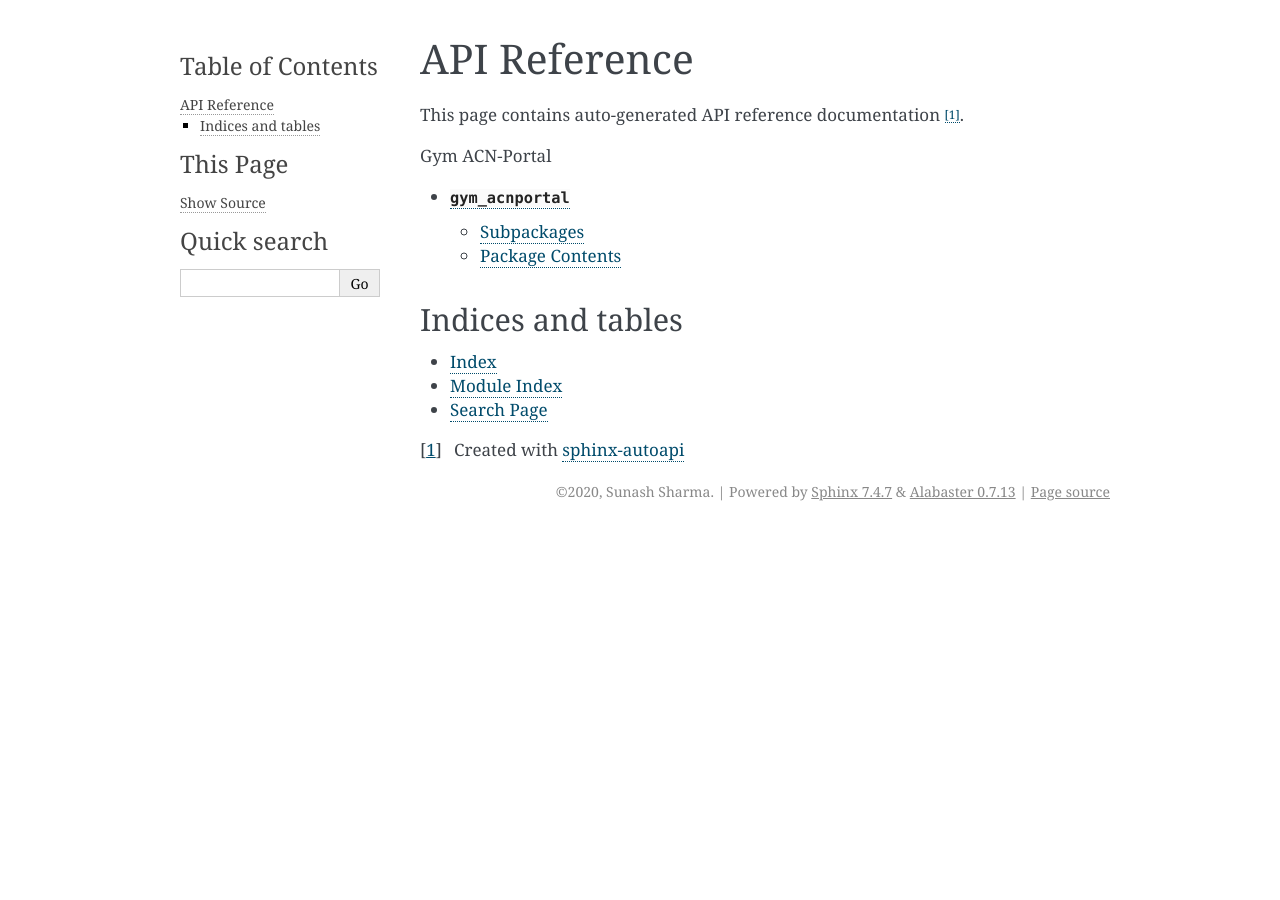
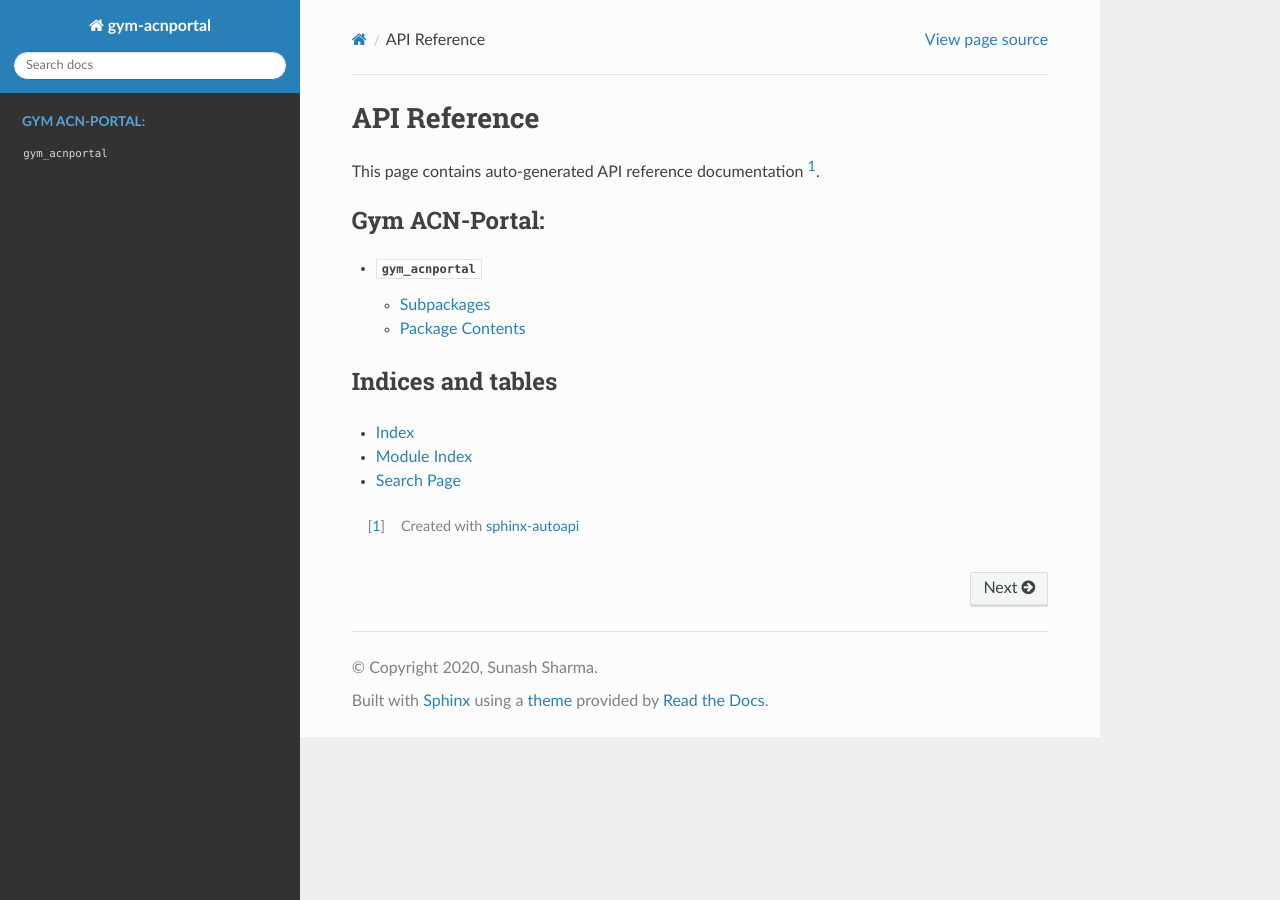
Before and after one commit to caltech-netlab/gym-acnportal, a Sphinx documentation site: the page built from docs/index.rst, in a window 1280 px wide. Built offline with Sphinx 7.4.7 and the Read the Docs theme 2.0.0, drawn with Linux system fonts in a browser that asks for light colours; pages that are not in the unit, such as notebooks, are missing from menus.

Commit message:
Change docs theme to match acnportal.

```diff
--- a/docs/conf.py
+++ b/docs/conf.py
@@ -34,6 +34,9 @@ extensions = [
     'sphinx.ext.autodoc'
 ]
 
+# The master toctree document.
+master_doc = 'index'
+
 # Add any paths that contain templates here, relative to this directory.
 templates_path = ['_templates']
 
@@ -48,7 +51,7 @@ exclude_patterns = ['_build', 'Thumbs.db', '.DS_Store']
 # The theme to use for HTML and HTML Help pages.  See the documentation for
 # a list of builtin themes.
 #
-html_theme = 'alabaster'
+html_theme = 'sphinx_rtd_theme'
 
 # Add any paths that contain custom static files (such as style sheets) here,
 # relative to this directory. They are copied after the builtin static files,
--- a/docs/index.rst
+++ b/docs/index.rst
@@ -4,10 +4,10 @@ API Reference
 This page contains auto-generated API reference documentation [#f1]_.
 
 .. toctree::
-   :maxdepth: 2
-   :caption: Gym ACN-Portal
+    :maxdepth: 2
+    :caption: Gym ACN-Portal:
 
-   gym_acnportal/index
+    gym_acnportal/index
 
 Indices and tables
 ******************
```
